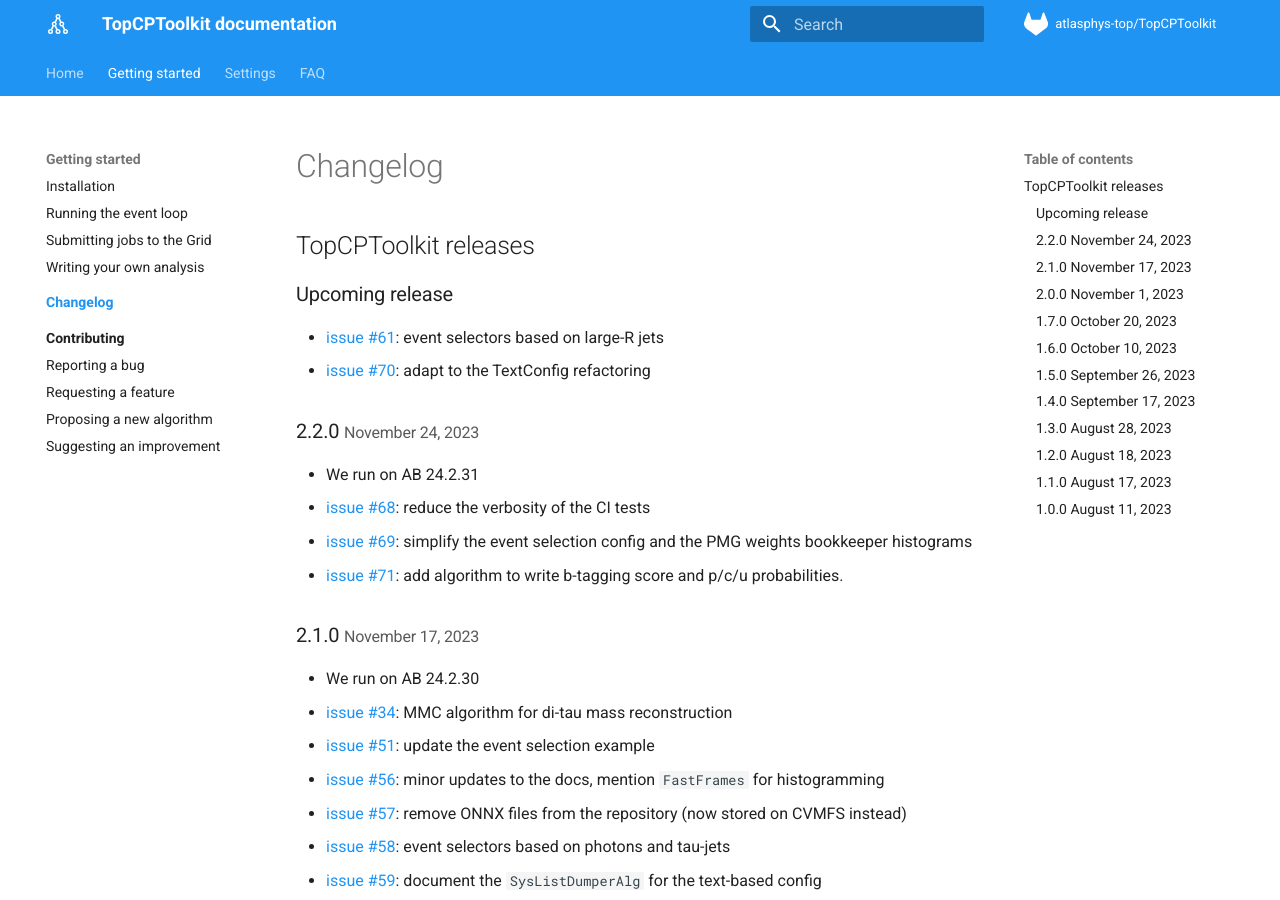
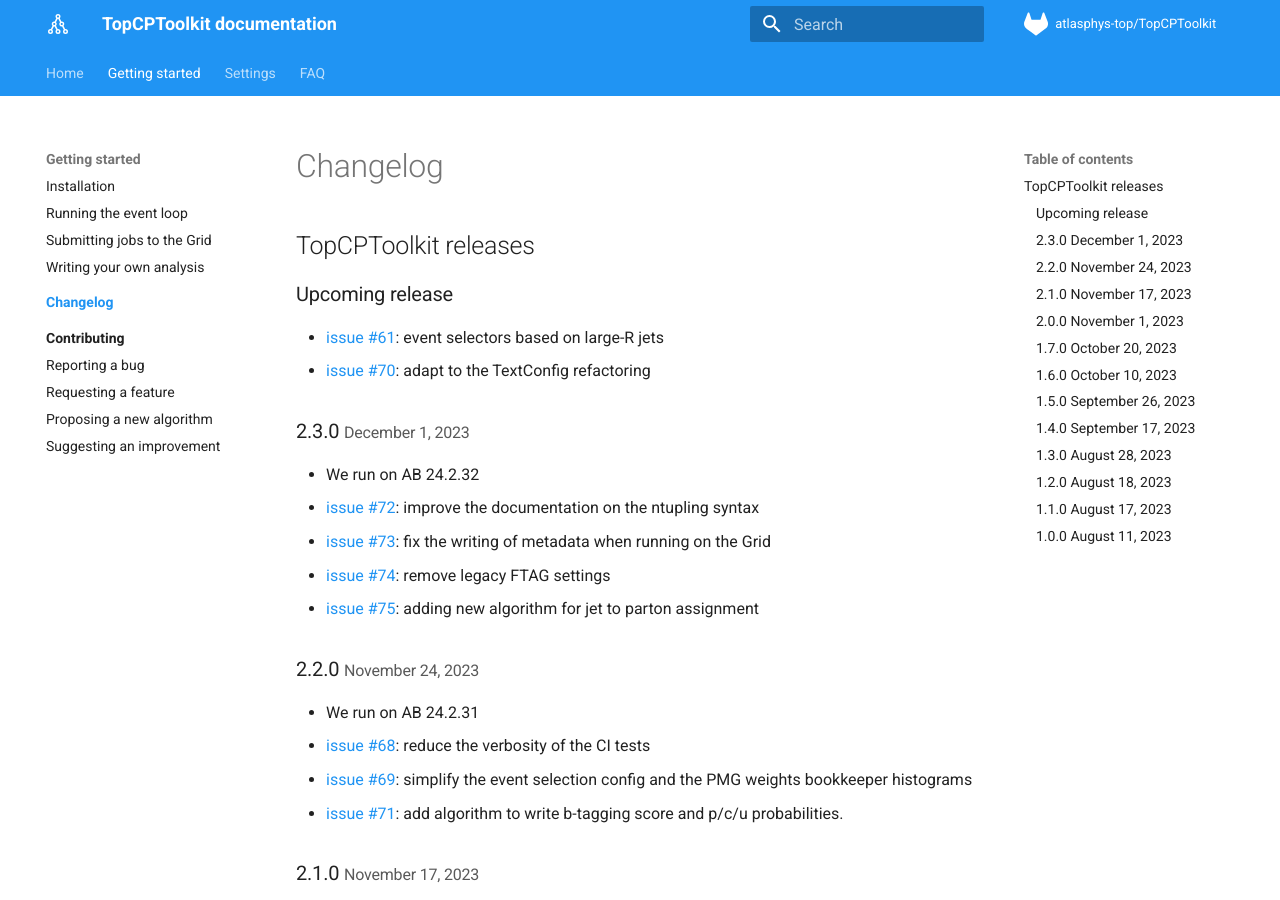
Before and after one commit to SuperNova76/TopCPToolKit, an MkDocs documentation site: the page built from docs/changelog/index.md, in a window 1280 px wide and 900 px high. Built offline with MkDocs 1.6.1 and Material for MkDocs 9.7.7, drawn with Linux system fonts in a browser that asks for light colours.

Commit message:
update changelog

```diff
--- a/docs/changelog/index.md
+++ b/docs/changelog/index.md
@@ -6,6 +6,13 @@
 
 - [issue #61](https://gitlab.cern.ch/atlasphys-top/reco/TopCPToolkit/-/issues/61): event selectors based on large-R jets
 - [issue #70](https://gitlab.cern.ch/atlasphys-top/reco/TopCPToolkit/-/issues/70): adapt to the TextConfig refactoring
+
+### 2.3.0 <small>December 1, 2023</small>
+- We run on AB 24.2.32
+- [issue #72](https://gitlab.cern.ch/atlasphys-top/reco/TopCPToolkit/-/issues/72): improve the documentation on the ntupling syntax
+- [issue #73](https://gitlab.cern.ch/atlasphys-top/reco/TopCPToolkit/-/issues/73): fix the writing of metadata when running on the Grid
+- [issue #74](https://gitlab.cern.ch/atlasphys-top/reco/TopCPToolkit/-/issues/74): remove legacy FTAG settings
+- [issue #75](https://gitlab.cern.ch/atlasphys-top/reco/TopCPToolkit/-/issues/75): adding new algorithm for jet to parton assignment
 
 ### 2.2.0 <small>November 24, 2023</small>
 - We run on AB 24.2.31
```
